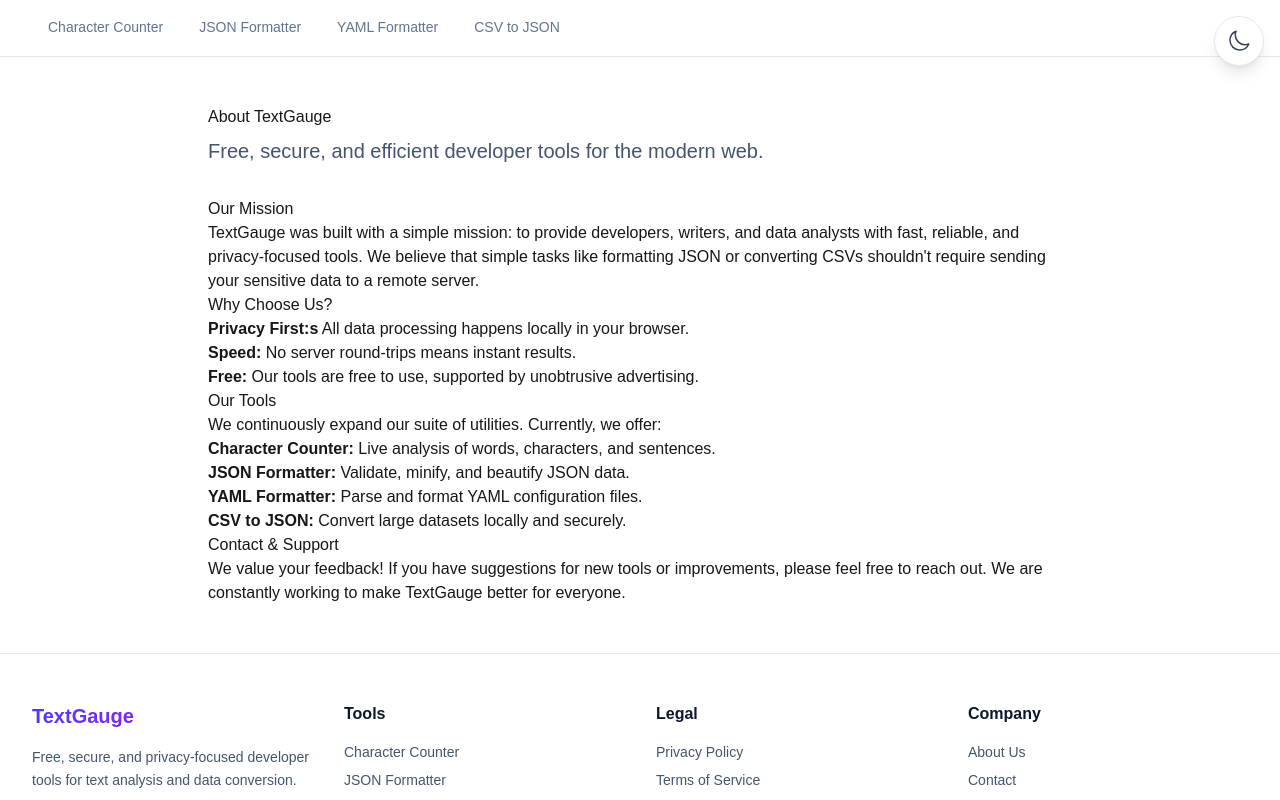
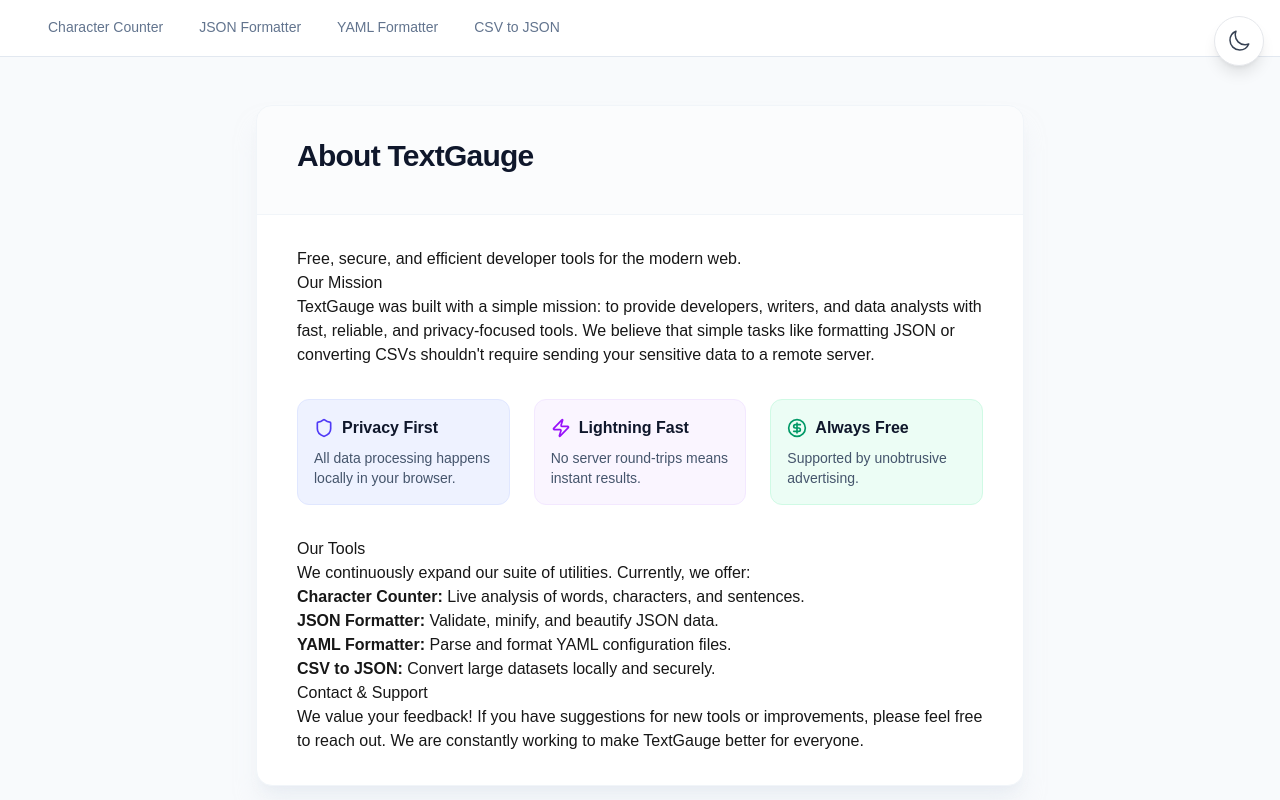
Before and after one commit to denesvaghani/textgauge-frontend, a Next.js app: page /about in a window 1280 px wide. Shown: the top 800 px of the page. Built offline with nearby package versions, Linux system fonts and the light colour scheme; no server answers.

Commit message:
feat: revamp legal pages with premium layout and fix footer links

```diff
--- a/src/app/about/page.tsx
+++ b/src/app/about/page.tsx
@@ -1,26 +1,45 @@
+import { LegalLayout } from "@/components/LegalLayout";
+import { Shield, Zap, CircleDollarSign } from "lucide-react";
+
 export default function AboutPage() {
     return (
-        <div className="max-w-4xl mx-auto px-4 py-12 prose dark:prose-invert">
-            <h1 className="mb-2">About TextGauge</h1>
-            <p className="lead text-xl text-slate-600 dark:text-slate-400 mb-8">
+        <LegalLayout title="About TextGauge">
+            <p className="lead">
                 Free, secure, and efficient developer tools for the modern web.
             </p>
 
-            <h2>Our Mission</h2>
+            <h3>Our Mission</h3>
             <p>
                 TextGauge was built with a simple mission: to provide developers, writers, and data analysts with
                 fast, reliable, and privacy-focused tools. We believe that simple tasks like formatting JSON or
                 converting CSVs shouldn&apos;t require sending your sensitive data to a remote server.
             </p>
 
-            <h2>Why Choose Us?</h2>
-            <ul>
-                <li><strong>Privacy First:s</strong> All data processing happens locally in your browser.</li>
-                <li><strong>Speed:</strong> No server round-trips means instant results.</li>
-                <li><strong>Free:</strong> Our tools are free to use, supported by unobtrusive advertising.</li>
-            </ul>
+            <div className="my-8 grid grid-cols-1 gap-6 sm:grid-cols-3 not-prose">
+                <div className="p-4 rounded-xl bg-indigo-50 dark:bg-slate-800/50 border border-indigo-100 dark:border-slate-800">
+                    <div className="flex items-center gap-2 mb-2">
+                        <Shield className="w-5 h-5 text-indigo-600 dark:text-indigo-400" />
+                        <h4 className="font-bold text-slate-900 dark:text-white m-0">Privacy First</h4>
+                    </div>
+                    <p className="text-sm text-slate-600 dark:text-slate-400 m-0">All data processing happens locally in your browser.</p>
+                </div>
+                <div className="p-4 rounded-xl bg-purple-50 dark:bg-slate-800/50 border border-purple-100 dark:border-slate-800">
+                    <div className="flex items-center gap-2 mb-2">
+                        <Zap className="w-5 h-5 text-purple-600 dark:text-purple-400" />
+                        <h4 className="font-bold text-slate-900 dark:text-white m-0">Lightning Fast</h4>
+                    </div>
+                    <p className="text-sm text-slate-600 dark:text-slate-400 m-0">No server round-trips means instant results.</p>
+                </div>
+                <div className="p-4 rounded-xl bg-emerald-50 dark:bg-slate-800/50 border border-emerald-100 dark:border-slate-800">
+                    <div className="flex items-center gap-2 mb-2">
+                        <CircleDollarSign className="w-5 h-5 text-emerald-600 dark:text-emerald-400" />
+                        <h4 className="font-bold text-slate-900 dark:text-white m-0">Always Free</h4>
+                    </div>
+                    <p className="text-sm text-slate-600 dark:text-slate-400 m-0">Supported by unobtrusive advertising.</p>
+                </div>
+            </div>
 
-            <h2>Our Tools</h2>
+            <h3>Our Tools</h3>
             <p>
                 We continuously expand our suite of utilities. Currently, we offer:
             </p>
@@ -31,11 +50,11 @@ export default function AboutPage() {
                 <li><strong>CSV to JSON:</strong> Convert large datasets locally and securely.</li>
             </ul>
 
-            <h2>Contact & Support</h2>
+            <h3>Contact & Support</h3>
             <p>
                 We value your feedback! If you have suggestions for new tools or improvements, please feel free
                 to reach out. We are constantly working to make TextGauge better for everyone.
             </p>
-        </div>
+        </LegalLayout>
     );
 }
--- /dev/null
+++ b/src/app/cookie-policy/page.tsx
@@ -0,0 +1,36 @@
+import { LegalLayout } from "@/components/LegalLayout";
+
+export default function CookiePolicyPage() {
+    return (
+        <LegalLayout title="Cookie Policy" date={new Date().toLocaleDateString()}>
+            <p className="lead">
+                This Cookie Policy explains how TextGauge uses cookies and similar technologies to recognize you when you visit our website.
+            </p>
+
+            <h3>What are cookies?</h3>
+            <p>
+                Cookies are small data files that are placed on your computer or mobile device when you visit a website.
+                Cookies are widely used by website owners in order to make their websites work, or to work more efficiently,
+                as well as to provide reporting information.
+            </p>
+
+            <h3>How we use cookies</h3>
+            <ul>
+                <li>
+                    <strong>Essential Cookies:</strong> These are strictly necessary for the website to function properly (e.g., saving your Theme preference).
+                </li>
+                <li>
+                    <strong>Analytics Cookies:</strong> We use Google Analytics to collect information about how you interact with our website to improve our services.
+                </li>
+                <li>
+                    <strong>Advertising Cookies:</strong> We use Google AdSense, which may set cookies to serve personalized ads based on your visits to this and other websites.
+                </li>
+            </ul>
+
+            <h3>Your Choices</h3>
+            <p>
+                You have the right to decide whether to accept or reject cookies. You can exercise your cookie rights by setting your browser controls to accept or refuse cookies.
+            </p>
+        </LegalLayout>
+    );
+}
--- /dev/null
+++ b/src/app/terms/page.tsx
@@ -0,0 +1,38 @@
+import { LegalLayout } from "@/components/LegalLayout";
+import Link from "next/link";
+
+export default function TermsPage() {
+    return (
+        <LegalLayout title="Terms of Service" date={new Date().toLocaleDateString()}>
+            <p className="lead">
+                By accessing TextGauge, you agree to these terms. Please read them carefully.
+            </p>
+
+            <h3>1. Usage License</h3>
+            <p>
+                TextGauge grants you a personal, non-exclusive, non-transferable, limited privilege to enter and use the Site.
+                All tools (Character Counter, Formatters, Converters) are free to use for personal and commercial purposes.
+            </p>
+
+            <h3>2. Disclaimer</h3>
+            <p>
+                The materials on TextGauge&apos;s website are provided on an &apos;as is&apos; basis.
+                TextGauge makes no warranties, expressed or implied, and hereby disclaims and negates all other warranties including,
+                without limitation, implied warranties or conditions of merchantability, fitness for a particular purpose,
+                or non-infringement of intellectual property or other violation of rights.
+            </p>
+
+            <h3>3. Data & Privacy</h3>
+            <p>
+                We prioritize your privacy. As detailed in our <Link href="/privacy">Privacy Policy</Link>,
+                our core tools operate primarily client-side. We do not claim ownership of any data you process using our tools.
+            </p>
+
+            <h3>4. Limitations</h3>
+            <p>
+                In no event shall TextGauge or its suppliers be liable for any damages (including, without limitation, damages for loss of data or profit, or due to business interruption)
+                arising out of the use or inability to use the materials on TextGauge&apos;s website.
+            </p>
+        </LegalLayout>
+    );
+}
--- a/src/components/Footer.tsx
+++ b/src/components/Footer.tsx
@@ -32,8 +32,8 @@ export function Footer() {
                         <h3 className="font-bold text-slate-900 dark:text-white mb-4">Legal</h3>
                         <ul className="space-y-2 text-sm text-slate-600 dark:text-slate-400">
                             <li><Link href="/privacy" className="hover:text-indigo-600 dark:hover:text-indigo-400 transition-colors">Privacy Policy</Link></li>
-                            <li><Link href="/about" className="hover:text-indigo-600 dark:hover:text-indigo-400 transition-colors">Terms of Service</Link></li>
-                            <li><Link href="/about" className="hover:text-indigo-600 dark:hover:text-indigo-400 transition-colors">Cookie Policy</Link></li>
+                            <li><Link href="/terms" className="hover:text-indigo-600 dark:hover:text-indigo-400 transition-colors">Terms of Service</Link></li>
+                            <li><Link href="/cookie-policy" className="hover:text-indigo-600 dark:hover:text-indigo-400 transition-colors">Cookie Policy</Link></li>
                         </ul>
                     </div>
 
--- /dev/null
+++ b/src/components/LegalLayout.tsx
@@ -0,0 +1,43 @@
+'use client';
+
+import { ReactNode } from 'react';
+
+interface LegalLayoutProps {
+    title: string;
+    date?: string;
+    children: ReactNode;
+}
+
+export function LegalLayout({ title, date, children }: LegalLayoutProps) {
+    return (
+        <div className="min-h-screen bg-slate-50 dark:bg-slate-950 py-12 px-4 sm:px-6 lg:px-8 transition-colors duration-200">
+            <div className="max-w-3xl mx-auto">
+                <div className="bg-white dark:bg-slate-900 shadow-xl shadow-slate-200/50 dark:shadow-none rounded-2xl overflow-hidden border border-slate-100 dark:border-slate-800">
+
+                    {/* Header */}
+                    <div className="px-6 py-8 sm:px-10 border-b border-slate-100 dark:border-slate-800 bg-slate-50/50 dark:bg-slate-800/20">
+                        <h1 className="text-3xl font-bold tracking-tight text-slate-900 dark:text-white mb-2">
+                            {title}
+                        </h1>
+                        {date && (
+                            <p className="text-sm text-slate-500 dark:text-slate-400 font-medium">
+                                Last updated: {date}
+                            </p>
+                        )}
+                    </div>
+
+                    {/* Content */}
+                    <div className="px-6 py-8 sm:px-10">
+                        <div className="prose prose-slate dark:prose-invert max-w-none
+              prose-headings:font-bold prose-headings:tracking-tight
+              prose-a:text-indigo-600 dark:prose-a:text-indigo-400 prose-a:no-underline hover:prose-a:underline
+              prose-img:rounded-xl">
+                            {children}
+                        </div>
+                    </div>
+
+                </div>
+            </div>
+        </div>
+    );
+}
```
Also changed, not shown: src/app/privacy/page.tsx (+12 -22 lines).
